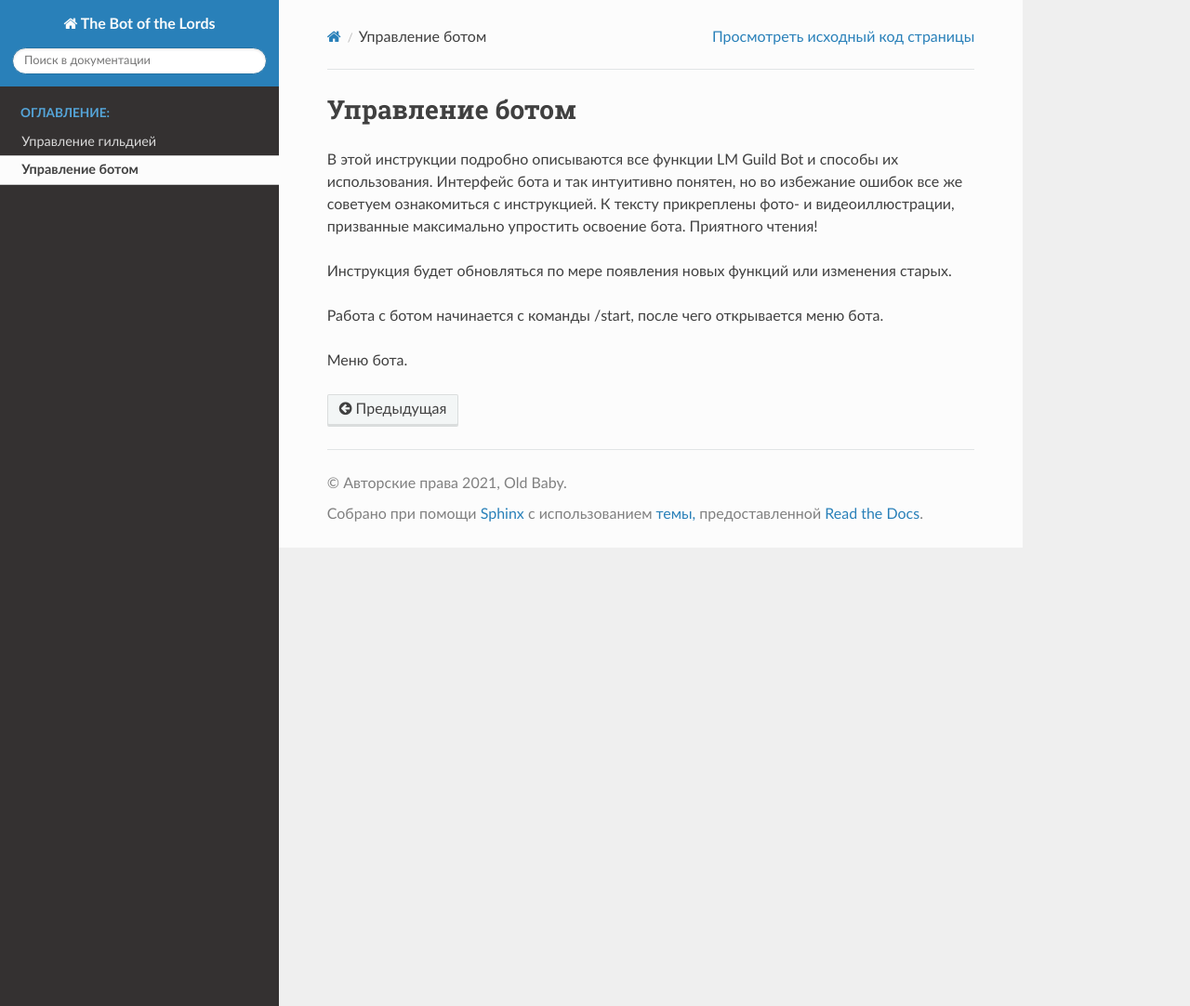
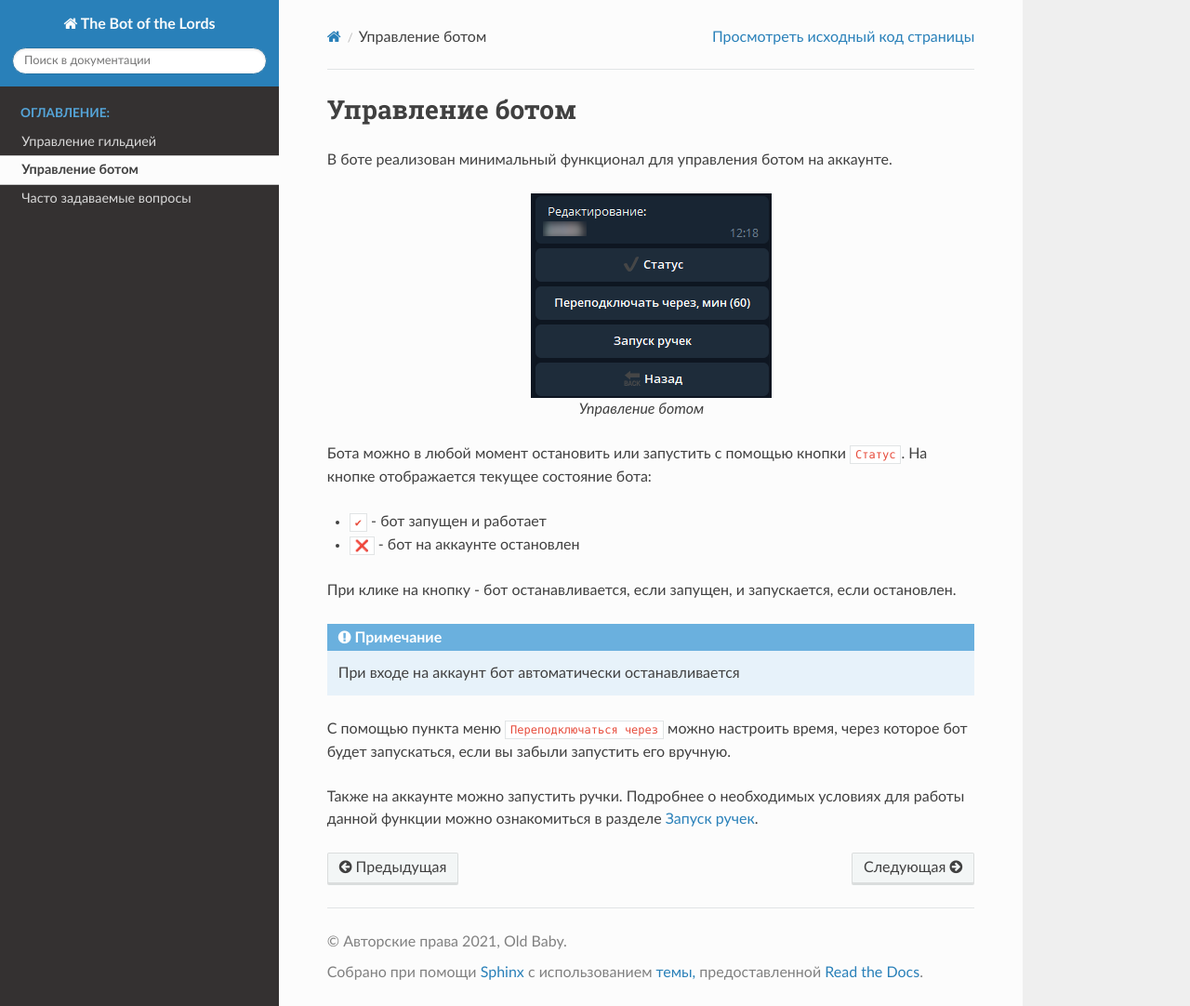
Before and after one commit to kuzka9/TBOTL-docs, a Sphinx documentation site: the page built from source/02_bot_management.rst, in a window 1280 px wide and 1082 px high. Shown: the whole window at 93% size. Built offline with Sphinx 7.4.7 and the Read the Docs theme 2.0.0, drawn with Linux system fonts in a browser that asks for light colours.

Commit message:
first version

```diff
--- a/source/01_administrators.rst
+++ b/source/01_administrators.rst
@@ -5,7 +5,7 @@
 
 Администраторы
 --------------
-В этом разделе вы можете добавить пользователей Telegram, которым хотите дать права для управления ботом. Для этого нужно нажать на кнопку ``Добавить``, после чего бот предложит ввести имя пользователя будущего администратора.
+В этом разделе вы можете добавить пользователей Telegram, которым хотите дать права для управления ботом. Для этого нужно нажать на кнопку ``➕ Добавить``, после чего бот предложит ввести имя пользователя будущего администратора.
 
 .. note:: Имя пользователя или username - это не ник. Имя пользователя начинается с собачки(@), найти его можно в профиле пользователя. У аккаунта может и не быть юзернейма, в таком случае для добавления в администраторы бота пользователю сначала нужно будет создать юзернейм.
 
--- a/source/01_guild_management.rst
+++ b/source/01_guild_management.rst
@@ -9,6 +9,8 @@
 .. toctree::
    :maxdepth: 2
 
+   01_auto_accept
+   01_guildfest
    01_notifications
    01_gifts
    01_administrators
--- a/source/01_hands.rst
+++ b/source/01_hands.rst
@@ -1,7 +1,4 @@
-.. The Bot of the Lords documentation master file, created by
-   sphinx-quickstart on Thu Apr  8 11:54:36 2021.
-   You can adapt this file completely to your liking, but it should at least
-   contain the root `toctree` directive.
+.. _run-hands-label:
 
 Запуск ручек
 ----------------
--- a/source/02_bot_management.rst
+++ b/source/02_bot_management.rst
@@ -5,11 +5,24 @@
 
 Управление ботом
 ================
-В этой инструкции подробно описываются все функции LM Guild Bot и способы их использования. Интерфейс бота и так интуитивно понятен, но во избежание ошибок все же советуем ознакомиться с инструкцией. К тексту прикреплены фото- и видеоиллюстрации, призванные максимально упростить освоение бота.  Приятного чтения!
+В боте реализован минимальный функционал для управления ботом на аккаунте.
 
-Инструкция будет обновляться по мере появления новых функций или изменения старых.
+.. figure:: _static/02_bot_settings.png
+       :align: center
+       :alt: Управление ботом
 
-Работа с ботом начинается с команды /start, после чего открывается меню бота.
+       Управление ботом
 
+Бота можно в любой момент остановить или запустить с помощью кнопки ``Статус``.
+На кнопке отображается текущее состояние бота:
 
-Меню бота.
+* ``✔`` - бот запущен и работает
+* ``❌`` - бот на аккаунте остановлен
+
+При клике на кнопку - бот останавливается, если запущен, и запускается, если остановлен.
+
+.. note:: При входе на аккаунт бот автоматически останавливается
+
+С помощью пункта меню ``Переподключаться через`` можно настроить время, через которое бот будет запускаться, если вы забыли запустить его вручную.
+
+Также на аккаунте можно запустить ручки. Подробнее о необходимых условиях для работы данной функции можно ознакомиться в разделе :ref:`run-hands-label`.
```
Also changed, not shown: source/01_auto_accept.rst (added, +43 -0 lines), source/01_guildfest.rst (added, +69 -0 lines), source/01_notifications.rst (+8 -1 lines), source/03_faq.rst (added, +30 -0 lines), source/index.rst (+1 -7 lines), source/_static/01_autoaccept.png (added), source/_static/01_gfreserve.png (added), source/_static/01_gfreserve_4.png (added), source/_static/01_gfreserve_6.png (added), source/_static/01_guildfestmenu.png (added), source/_static/01_setrang.png (added), source/_static/02_bot_settings.png (added), source/_static/MainMenu.png, 1 other file.
